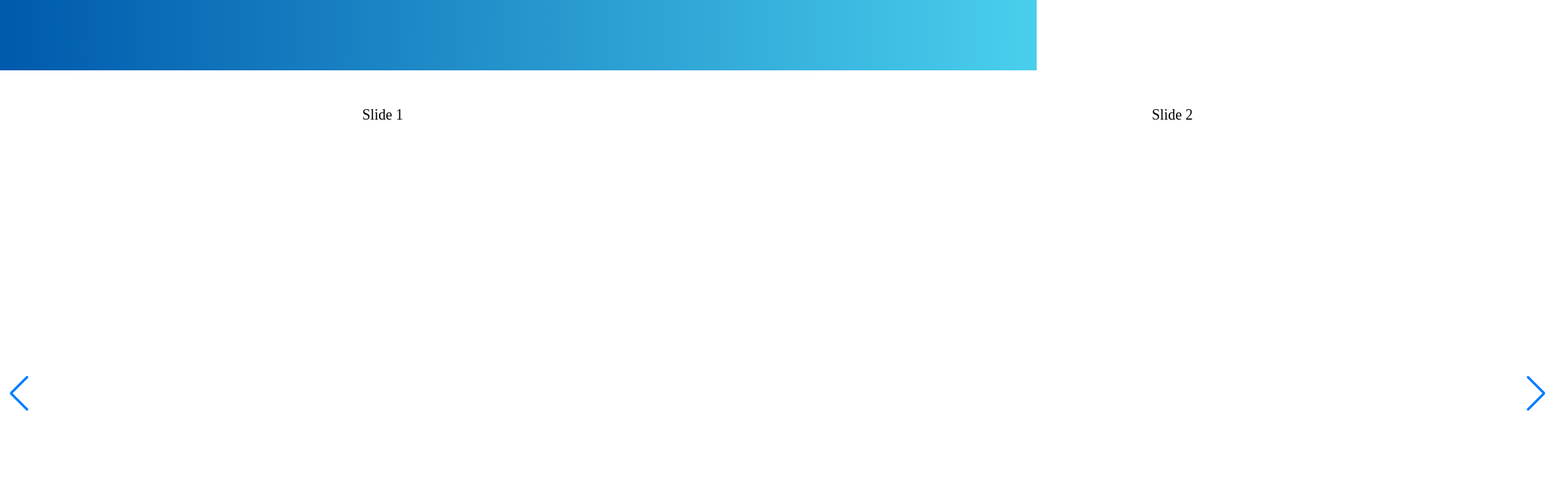
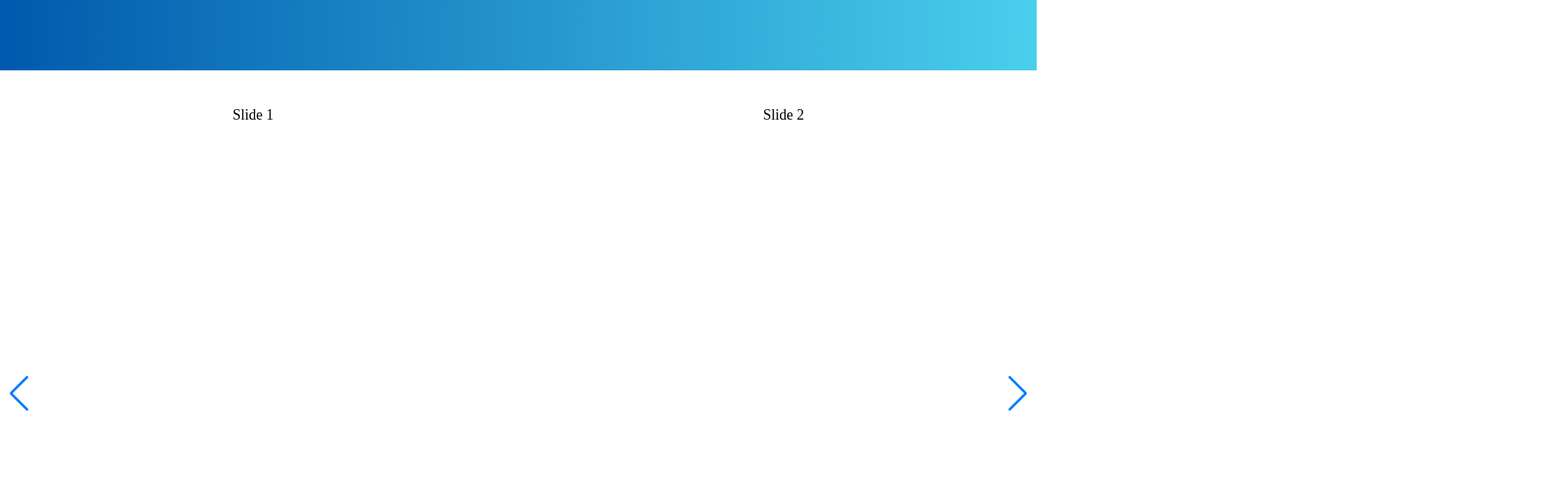
Before and after one commit to Sghosh-25/BajwaTruckParking, a React (Vite) app: page / in a window 1280 px wide. Shown: the part 4340-4956 px from the top of the page at 81% size, 1920 px wide, since content can reach past the window. Built offline with nearby package versions, Linux system fonts and the light colour scheme.

Commit message:
sliderchange

```diff
--- a/src/App.css
+++ b/src/App.css
@@ -830,7 +830,7 @@ gap: 15px;
 }
 
 .swiper {
-  width: 100%;
+  /* width: 100%; */
   height: 100%;
 }
 
@@ -847,7 +847,7 @@ gap: 15px;
 
 .swiper {
   margin:auto;
-  width: 1920px;
+  /* width: 1920px; */
 height: 710px;
 top: 45px;
 gap: 0px;
```
